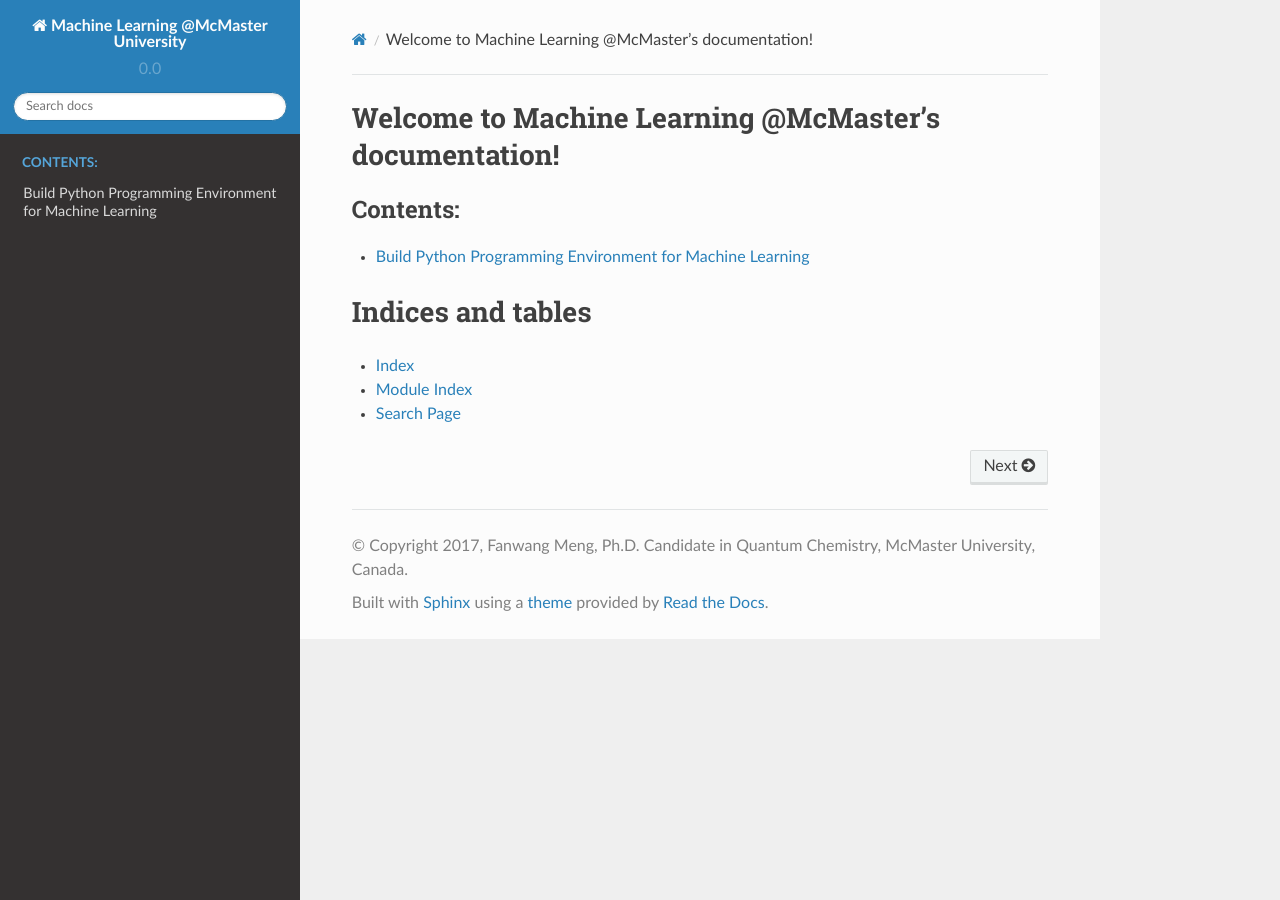
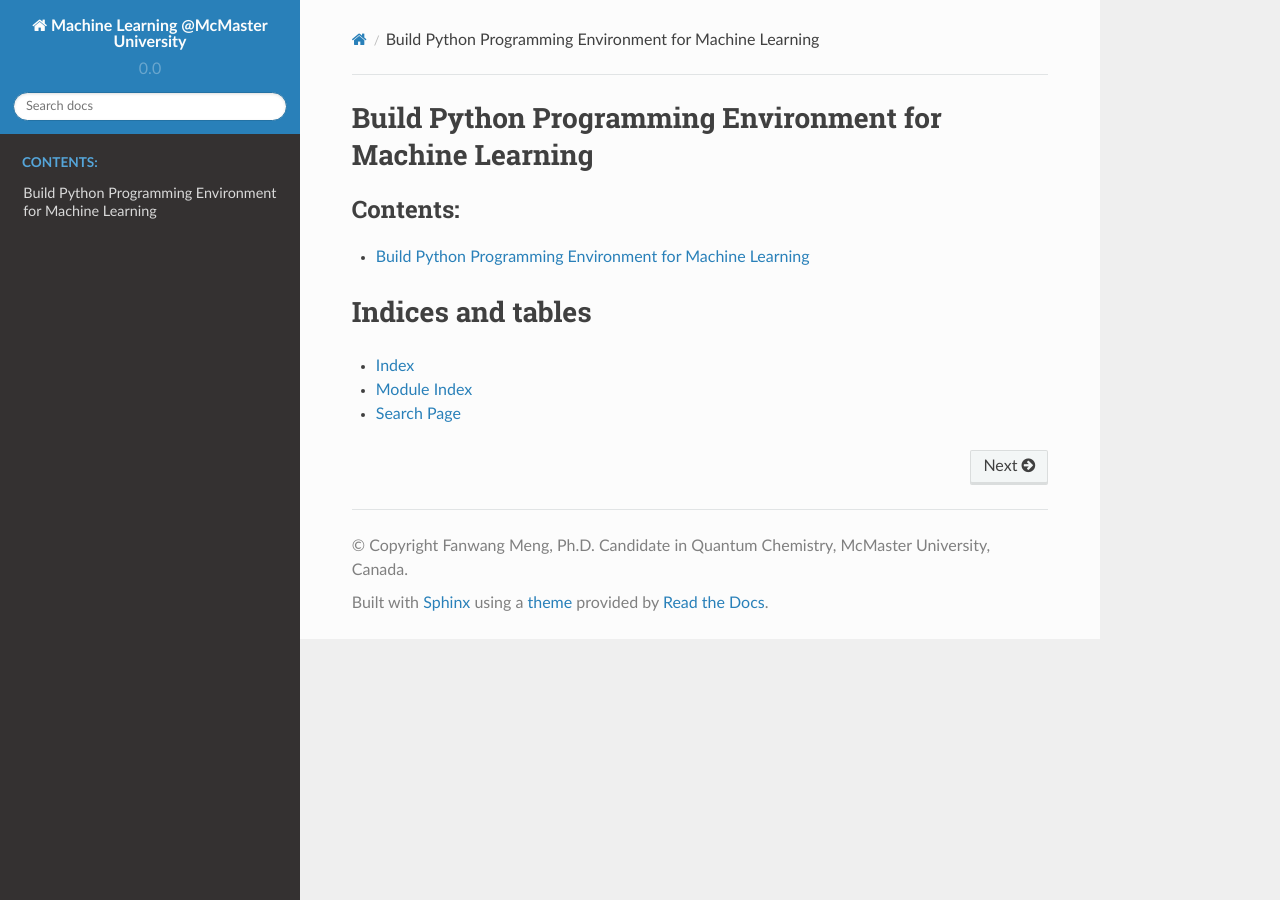
Before and after one commit to somous-jhzhao/Machine_Learning_at_McMaster_University, a Sphinx documentation site: the page built from doc/index.rst, in a window 1280 px wide. Built offline with Sphinx 7.4.7 and the Read the Docs theme 2.0.0, drawn with Linux system fonts in a browser that asks for light colours; some of the changed lines change nothing that is shown.

Commit message:
it worksls

```diff
--- a/doc/conf.py
+++ b/doc/conf.py
@@ -1,7 +1,28 @@
 # -*- coding: utf-8 -*-
+# ChemTools is a collection of interpretive chemical tools for
+# analyzing outputs of the quantum chemistry calculations.
 #
-# Machine Learning @McMaster documentation build configuration file, created by
-# sphinx-quickstart on Wed May 10 16:53:13 2017.
+# Copyright (C) 2014-2015 The ChemTools Development Team
+#
+# This file is part of ChemTools.
+#
+# ChemTools is free software; you can redistribute it and/or
+# modify it under the terms of the GNU General Public License
+# as published by the Free Software Foundation; either version 3
+# of the License, or (at your option) any later version.
+#
+# ChemTools is distributed in the hope that it will be useful,
+# but WITHOUT ANY WARRANTY; without even the implied warranty of
+# MERCHANTABILITY or FITNESS FOR A PARTICULAR PURPOSE.  See the
+# GNU General Public License for more details.
+#
+# You should have received a copy of the GNU General Public License
+# along with this program; if not, see <http://www.gnu.org/licenses/>
+#
+# --
+#
+# ChemTools documentation build configuration file, created by
+# sphinx-quickstart on Wed Dec 16 17:02:24 2015.
 #
 # This file is execfile()d with the current directory set to its
 # containing dir.
@@ -14,41 +35,38 @@
 
 import sys
 import os
+
 sys.path.insert(0, os.path.abspath('sphinxext'))
+
 # If extensions (or modules to document with autodoc) are in another directory,
 # add these directories to sys.path here. If the directory is relative to the
 # documentation root, use os.path.abspath to make it absolute, like shown here.
 sys.path.insert(0, os.path.abspath('..'))
-# import os
-# import sys
-# sys.path.insert(0, os.path.abspath('.'))
-
 
 # -- General configuration ------------------------------------------------
 
 # If your documentation needs a minimal Sphinx version, state it here.
-#
 # needs_sphinx = '1.0'
 
 # Add any Sphinx extension module names here, as strings. They can be
 # extensions coming with Sphinx (named 'sphinx.ext.*') or your custom
 # ones.
-extensions = ['sphinx.ext.autodoc',
+extensions = [
+    'sphinx.ext.autodoc',
     'sphinx.ext.doctest',
     'sphinx.ext.todo',
+    'sphinx.ext.napoleon',
     'sphinx.ext.mathjax',
-    'sphinx.ext.napoleon',
     'sphinx.ext.coverage',
-    'sphinx.ext.viewcode',
     'sphinx.ext.autosummary',
-    'sphinx_gallery.gen_gallery',
     'IPython.sphinxext.ipython_console_highlighting',
     'IPython.sphinxext.ipython_directive',
     'sphinxcontrib.bibtex',
-    ]
+]
 
 # Add any paths that contain templates here, relative to this directory.
 templates_path = ['_templates']
+
 
 mathjax_path = "https://cdn.mathjax.org/mathjax/latest/MathJax.js?config=TeX-AMS-MML_HTMLorMML"
 
@@ -62,19 +80,22 @@ sphinx_gallery_conf = {
     # set the plot file pattern
     'filename_pattern': '/(plot_.*|.*_plot.py$)',
 }
+
 # The suffix(es) of source filenames.
 # You can specify multiple suffix as a list of string:
-#
 # source_suffix = ['.rst', '.md']
 source_suffix = '.rst'
+
+# The encoding of source files.
+# source_encoding = 'utf-8-sig'
 
 # The master toctree document.
 master_doc = 'index'
 
 # General information about the project.
 project = u'Machine Learning @McMaster University'
-copyright = u'2017, Fanwang Meng, Ph.D. Candidate in Quantum Chemistry, McMaster University, Canada'
-author = u'Fanwang Meng, Ph.D. Candidate in Quantum Chemistry, McMaster University, Canada'
+copyright = u'Fanwang Meng, Ph.D. Candidate in Quantum Chemistry, McMaster University, Canada'
+author = u'Fanwang Meng'
 
 # The version info for the project you're documenting, acts as replacement for
 # |version| and |release|, also used in various other places throughout the
@@ -92,23 +113,47 @@ release = u'0.0'
 # Usually you set "language" from the command line for these cases.
 language = None
 
+# There are two options for replacing |today|: either, you set today to some
+# non-false value, then it is used:
+# today = ''
+# Else, today_fmt is used as the format for a strftime call.
+# today_fmt = '%B %d, %Y'
+
 # List of patterns, relative to source directory, that match files and
 # directories to ignore when looking for source files.
-# This patterns also effect to html_static_path and html_extra_path
-exclude_patterns = ['_build', 'Thumbs.db', '.DS_Store']
+exclude_patterns = ['_build','_themes/*',]
+
+# The reST default role (used for this markup: `text`) to use for all
+# documents.
+# default_role = None
+
+# If true, '()' will be appended to :func: etc. cross-reference text.
+# add_function_parentheses = True
+
+# If true, the current module name will be prepended to all description
+# unit titles (such as .. function::).
+# add_module_names = True
+
+# If true, sectionauthor and moduleauthor directives will be shown in the
+# output. They are ignored by default.
+# show_authors = False
 
 # The name of the Pygments (syntax highlighting) style to use.
 pygments_style = 'sphinx'
 
+# A list of ignored prefixes for module index sorting.
+# modindex_common_prefix = []
+
+# If true, keep warnings as "system message" paragraphs in the built documents.
+# keep_warnings = False
+
 # If true, `todo` and `todoList` produce output, else they produce nothing.
 todo_include_todos = True
-
 
 # -- Options for HTML output ----------------------------------------------
 
 # The theme to use for HTML and HTML Help pages.  See the documentation for
 # a list of builtin themes.
-#
 html_theme = 'sphinx_rtd_theme'
 html_theme_path = ["_themes/sphinx_rtd_theme/", ]
 html_show_sourcelink = False
@@ -116,38 +161,108 @@ html_show_sourcelink = False
 # Theme options are theme-specific and customize the look and feel of a theme
 # further.  For a list of options available for each theme, see the
 # documentation.
-#
 # html_theme_options = {}
+
+# Add any paths that contain custom themes here, relative to this directory.
+# html_theme_path = []
+
+# The name for this set of Sphinx documents.  If None, it defaults to
+# "<project> v<release> documentation".
+# html_title = None
+
+# A shorter title for the navigation bar.  Default is the same as html_title.
+# html_short_title = None
+
+# The name of an image file (relative to this directory) to place at the top
+# of the sidebar.
+#html_logo = '_static/chemtools_logo.png'
+
+# The name of an image file (within the static path) to use as favicon of the
+# docs.  This file should be a Windows icon file (.ico) being 16x16 or 32x32
+# pixels large.
+# html_favicon = None
 
 # Add any paths that contain custom static files (such as style sheets) here,
 # relative to this directory. They are copied after the builtin static files,
 # so a file named "default.css" will overwrite the builtin "default.css".
 html_static_path = ['_static']
 
+# Add any extra paths that contain custom files (such as robots.txt or
+# .htaccess) here, relative to this directory. These files are copied
+# directly to the root of the documentation.
+# html_extra_path = []
 
-# -- Options for HTMLHelp output ------------------------------------------
+# If not '', a 'Last updated on:' timestamp is inserted at every page bottom,
+# using the given strftime format.
+# html_last_updated_fmt = '%b %d, %Y'
+
+# If true, SmartyPants will be used to convert quotes and dashes to
+# typographically correct entities.
+# html_use_smartypants = True
+
+# Custom sidebar templates, maps document names to template names.
+# html_sidebars = {}
+
+# Additional templates that should be rendered to pages, maps page names to
+# template names.
+# html_additional_pages = {}
+
+# If false, no module index is generated.
+# html_domain_indices = True
+
+# If false, no index is generated.
+# html_use_index = True
+
+# If true, the index is split into individual pages for each letter.
+# html_split_index = False
+
+# If true, links to the reST sources are added to the pages.
+# html_show_sourcelink = True
+
+# If true, "Created using Sphinx" is shown in the HTML footer. Default is True.
+# html_show_sphinx = True
+
+# If true, "(C) Copyright ..." is shown in the HTML footer. Default is True.
+# html_show_copyright = True
+
+# If true, an OpenSearch description file will be output, and all pages will
+# contain a <link> tag referring to it.  The value of this option must be the
+# base URL from which the finished HTML is served.
+# html_use_opensearch = ''
+
+# This is the file name suffix for HTML files (e.g. ".xhtml").
+# html_file_suffix = None
+
+# Language to be used for generating the HTML full-text search index.
+# Sphinx supports the following languages:
+#   'da', 'de', 'en', 'es', 'fi', 'fr', 'hu', 'it', 'ja'
+#   'nl', 'no', 'pt', 'ro', 'ru', 'sv', 'tr'
+# html_search_language = 'en'
+
+# A dictionary with options for the search language support, empty by default.
+# Now only 'ja' uses this config value
+# html_search_options = {'type': 'default'}
+
+# The name of a javascript file (relative to the configuration directory) that
+# implements a search results scorer. If empty, the default will be used.
+# html_search_scorer = 'scorer.js'
 
 # Output file base name for HTML help builder.
-htmlhelp_basename = 'MachineLearningMcMasterdoc'
-
+htmlhelp_basename = 'Machine_Learning_McMaster_Univ._doc'
 
 # -- Options for LaTeX output ---------------------------------------------
 
 latex_elements = {
     # The paper size ('letterpaper' or 'a4paper').
-    #
     # 'papersize': 'letterpaper',
 
     # The font size ('10pt', '11pt' or '12pt').
-    #
     # 'pointsize': '10pt',
 
     # Additional stuff for the LaTeX preamble.
-    #
     # 'preamble': '',
 
     # Latex figure (float) alignment
-    #
     # 'figure_align': 'htbp',
 }
 
@@ -155,9 +270,29 @@ latex_elements = {
 # (source start file, target name, title,
 #  author, documentclass [howto, manual, or own class]).
 latex_documents = [
-    (master_doc, 'MachineLearningMcMaster.tex', u'Machine Learning @McMaster Documentation',
-     u'Fanwang Meng, Ph.D. Candidate in Quantum Chemistry, McMaster University, Canada', 'manual'),
+    (master_doc, 'Machine_Learning_McMaster_Univ.tex', u'Machine_Learning_McMaster_Univ Documentation',
+     u'Fanwang Meng @ McMaster University', 'manual'),
 ]
+
+# The name of an image file (relative to this directory) to place at the top of
+# the title page.
+# latex_logo = None
+
+# For "manual" documents, if this is true, then toplevel headings are parts,
+# not chapters.
+# latex_use_parts = False
+
+# If true, show page references after internal links.
+# latex_show_pagerefs = False
+
+# If true, show URL addresses after external links.
+# latex_show_urls = False
+
+# Documents to append as an appendix to all manuals.
+# latex_appendices = []
+
+# If false, no module index is generated.
+# latex_domain_indices = True
 
 
 # -- Options for manual page output ---------------------------------------
@@ -165,9 +300,12 @@ latex_documents = [
 # One entry per manual page. List of tuples
 # (source start file, name, description, authors, manual section).
 man_pages = [
-    (master_doc, 'machinelearningmcmaster', u'Machine Learning @McMaster Documentation',
+    (master_doc, 'Machine Learning', u'Machine Learning Documentation',
      [author], 1)
 ]
+
+# If true, show URL addresses after external links.
+# man_show_urls = False
 
 
 # -- Options for Texinfo output -------------------------------------------
@@ -176,12 +314,25 @@ man_pages = [
 # (source start file, target name, title, author,
 #  dir menu entry, description, category)
 texinfo_documents = [
-    (master_doc, 'MachineLearningMcMaster', u'Machine Learning @McMaster Documentation',
-     author, 'MachineLearningMcMaster', 'One line description of project.',
+    (master_doc, 'Machine Learning', u'Machine Learning Documentation',
+     author, 'Machine Learning', 'One line description of project.',
      'Miscellaneous'),
 ]
 
+# Documents to append as an appendix to all manuals.
+# texinfo_appendices = []
 
+# If false, no module index is generated.
+# texinfo_domain_indices = True
+
+# How to display URL addresses: 'footnote', 'no', or 'inline'.
+# texinfo_show_urls = 'footnote'
+
+# If true, do not generate a @detailmenu in the "Top" node's menu.
+# texinfo_no_detailmenu = False
+
+
+# -- Custom ChemTools-specific settings -------------------------------------------
 
 # Put class docstring and the __init__ docstring together in the documentation
 # for your class when you use the autoclass directive.
@@ -191,6 +342,3 @@ autodoc_member_order = 'bysource'
 # autodoc_default_flags = ['members', 'undoc-members', 'inherited-members', 'show-inheritance']
 
 # -----------------------------------------------------------------------------
-# Autosummary
-# -----------------------------------------------------------------------------
-autosummary_generate = ['tech_api.rst']
--- a/doc/conf_chemtools.py
+++ /dev/null
@@ -1,349 +0,0 @@
-# -*- coding: utf-8 -*-
-# ChemTools is a collection of interpretive chemical tools for
-# analyzing outputs of the quantum chemistry calculations.
-#
-# Copyright (C) 2014-2015 The ChemTools Development Team
-#
-# This file is part of ChemTools.
-#
-# ChemTools is free software; you can redistribute it and/or
-# modify it under the terms of the GNU General Public License
-# as published by the Free Software Foundation; either version 3
-# of the License, or (at your option) any later version.
-#
-# ChemTools is distributed in the hope that it will be useful,
-# but WITHOUT ANY WARRANTY; without even the implied warranty of
-# MERCHANTABILITY or FITNESS FOR A PARTICULAR PURPOSE.  See the
-# GNU General Public License for more details.
-#
-# You should have received a copy of the GNU General Public License
-# along with this program; if not, see <http://www.gnu.org/licenses/>
-#
-# --
-#
-# ChemTools documentation build configuration file, created by
-# sphinx-quickstart on Wed Dec 16 17:02:24 2015.
-#
-# This file is execfile()d with the current directory set to its
-# containing dir.
-#
-# Note that not all possible configuration values are present in this
-# autogenerated file.
-#
-# All configuration values have a default; values that are commented out
-# serve to show the default.
-
-import sys
-import os
-
-sys.path.insert(0, os.path.abspath('sphinxext'))
-
-# If extensions (or modules to document with autodoc) are in another directory,
-# add these directories to sys.path here. If the directory is relative to the
-# documentation root, use os.path.abspath to make it absolute, like shown here.
-sys.path.insert(0, os.path.abspath('..'))
-
-# -- General configuration ------------------------------------------------
-
-# If your documentation needs a minimal Sphinx version, state it here.
-# needs_sphinx = '1.0'
-
-# Add any Sphinx extension module names here, as strings. They can be
-# extensions coming with Sphinx (named 'sphinx.ext.*') or your custom
-# ones.
-extensions = [
-    'sphinx.ext.autodoc',
-    'sphinx.ext.doctest',
-    'sphinx.ext.todo',
-    'sphinx.ext.napoleon',
-    'sphinx.ext.mathjax',
-    'sphinx.ext.coverage',
-    'sphinx.ext.viewcode',
-    'sphinx.ext.autosummary',
-    'sphinx_gallery.gen_gallery',
-    'IPython.sphinxext.ipython_console_highlighting',
-    'IPython.sphinxext.ipython_directive',
-    'sphinxcontrib.bibtex',
-]
-
-# Add any paths that contain templates here, relative to this directory.
-templates_path = ['_templates']
-
-
-mathjax_path = "https://cdn.mathjax.org/mathjax/latest/MathJax.js?config=TeX-AMS-MML_HTMLorMML"
-
-sphinx_gallery_conf = {
-    # path to examples scripts
-    'examples_dirs': '../examples',
-    # path where to save the generated examples
-    'gallery_dirs': 'auto_examples',
-    # path to the default thumb pics
-    'default_thumb_file': './_static/chemtools_white_bg_logo.png',
-    # set the plot file pattern
-    'filename_pattern': '/(plot_.*|.*_plot.py$)',
-}
-
-# The suffix(es) of source filenames.
-# You can specify multiple suffix as a list of string:
-# source_suffix = ['.rst', '.md']
-source_suffix = '.rst'
-
-# The encoding of source files.
-# source_encoding = 'utf-8-sig'
-
-# The master toctree document.
-master_doc = 'index'
-
-# General information about the project.
-project = u'ChemTools'
-copyright = u'2016, Ayers\' Group @ McMaster University'
-author = u'Ayers\' Group @ McMaster University'
-
-# The version info for the project you're documenting, acts as replacement for
-# |version| and |release|, also used in various other places throughout the
-# built documents.
-#
-# The short X.Y version.
-version = u'0.9.0'
-# The full version, including alpha/beta/rc tags.
-release = u'0.0'
-
-# The language for content autogenerated by Sphinx. Refer to documentation
-# for a list of supported languages.
-#
-# This is also used if you do content translation via gettext catalogs.
-# Usually you set "language" from the command line for these cases.
-language = None
-
-# There are two options for replacing |today|: either, you set today to some
-# non-false value, then it is used:
-# today = ''
-# Else, today_fmt is used as the format for a strftime call.
-# today_fmt = '%B %d, %Y'
-
-# List of patterns, relative to source directory, that match files and
-# directories to ignore when looking for source files.
-exclude_patterns = ['_build','_themes/*',]
-
-# The reST default role (used for this markup: `text`) to use for all
-# documents.
-# default_role = None
-
-# If true, '()' will be appended to :func: etc. cross-reference text.
-# add_function_parentheses = True
-
-# If true, the current module name will be prepended to all description
-# unit titles (such as .. function::).
-# add_module_names = True
-
-# If true, sectionauthor and moduleauthor directives will be shown in the
-# output. They are ignored by default.
-# show_authors = False
-
-# The name of the Pygments (syntax highlighting) style to use.
-pygments_style = 'sphinx'
-
-# A list of ignored prefixes for module index sorting.
-# modindex_common_prefix = []
-
-# If true, keep warnings as "system message" paragraphs in the built documents.
-# keep_warnings = False
-
-# If true, `todo` and `todoList` produce output, else they produce nothing.
-todo_include_todos = True
-
-# -- Options for HTML output ----------------------------------------------
-
-# The theme to use for HTML and HTML Help pages.  See the documentation for
-# a list of builtin themes.
-html_theme = 'sphinx_rtd_theme'
-html_theme_path = ["_themes/sphinx_rtd_theme/", ]
-html_show_sourcelink = False
-
-# Theme options are theme-specific and customize the look and feel of a theme
-# further.  For a list of options available for each theme, see the
-# documentation.
-# html_theme_options = {}
-
-# Add any paths that contain custom themes here, relative to this directory.
-# html_theme_path = []
-
-# The name for this set of Sphinx documents.  If None, it defaults to
-# "<project> v<release> documentation".
-# html_title = None
-
-# A shorter title for the navigation bar.  Default is the same as html_title.
-# html_short_title = None
-
-# The name of an image file (relative to this directory) to place at the top
-# of the sidebar.
-html_logo = '_static/chemtools_logo.png'
-
-# The name of an image file (within the static path) to use as favicon of the
-# docs.  This file should be a Windows icon file (.ico) being 16x16 or 32x32
-# pixels large.
-# html_favicon = None
-
-# Add any paths that contain custom static files (such as style sheets) here,
-# relative to this directory. They are copied after the builtin static files,
-# so a file named "default.css" will overwrite the builtin "default.css".
-html_static_path = ['_static']
-
-# Add any extra paths that contain custom files (such as robots.txt or
-# .htaccess) here, relative to this directory. These files are copied
-# directly to the root of the documentation.
-# html_extra_path = []
-
-# If not '', a 'Last updated on:' timestamp is inserted at every page bottom,
-# using the given strftime format.
-# html_last_updated_fmt = '%b %d, %Y'
-
-# If true, SmartyPants will be used to convert quotes and dashes to
-# typographically correct entities.
-# html_use_smartypants = True
-
-# Custom sidebar templates, maps document names to template names.
-# html_sidebars = {}
-
-# Additional templates that should be rendered to pages, maps page names to
-# template names.
-# html_additional_pages = {}
-
-# If false, no module index is generated.
-# html_domain_indices = True
-
-# If false, no index is generated.
-# html_use_index = True
-
-# If true, the index is split into individual pages for each letter.
-# html_split_index = False
-
-# If true, links to the reST sources are added to the pages.
-# html_show_sourcelink = True
-
-# If true, "Created using Sphinx" is shown in the HTML footer. Default is True.
-# html_show_sphinx = True
-
-# If true, "(C) Copyright ..." is shown in the HTML footer. Default is True.
-# html_show_copyright = True
-
-# If true, an OpenSearch description file will be output, and all pages will
-# contain a <link> tag referring to it.  The value of this option must be the
-# base URL from which the finished HTML is served.
-# html_use_opensearch = ''
-
-# This is the file name suffix for HTML files (e.g. ".xhtml").
-# html_file_suffix = None
-
-# Language to be used for generating the HTML full-text search index.
-# Sphinx supports the following languages:
-#   'da', 'de', 'en', 'es', 'fi', 'fr', 'hu', 'it', 'ja'
-#   'nl', 'no', 'pt', 'ro', 'ru', 'sv', 'tr'
-# html_search_language = 'en'
-
-# A dictionary with options for the search language support, empty by default.
-# Now only 'ja' uses this config value
-# html_search_options = {'type': 'default'}
-
-# The name of a javascript file (relative to the configuration directory) that
-# implements a search results scorer. If empty, the default will be used.
-# html_search_scorer = 'scorer.js'
-
-# Output file base name for HTML help builder.
-htmlhelp_basename = 'ChemToolsdoc'
-
-# -- Options for LaTeX output ---------------------------------------------
-
-latex_elements = {
-    # The paper size ('letterpaper' or 'a4paper').
-    # 'papersize': 'letterpaper',
-
-    # The font size ('10pt', '11pt' or '12pt').
-    # 'pointsize': '10pt',
-
-    # Additional stuff for the LaTeX preamble.
-    # 'preamble': '',
-
-    # Latex figure (float) alignment
-    # 'figure_align': 'htbp',
-}
-
-# Grouping the document tree into LaTeX files. List of tuples
-# (source start file, target name, title,
-#  author, documentclass [howto, manual, or own class]).
-latex_documents = [
-    (master_doc, 'ChemTools.tex', u'ChemTools Documentation',
-     u'Ayers\' Group @ McMaster University', 'manual'),
-]
-
-# The name of an image file (relative to this directory) to place at the top of
-# the title page.
-# latex_logo = None
-
-# For "manual" documents, if this is true, then toplevel headings are parts,
-# not chapters.
-# latex_use_parts = False
-
-# If true, show page references after internal links.
-# latex_show_pagerefs = False
-
-# If true, show URL addresses after external links.
-# latex_show_urls = False
-
-# Documents to append as an appendix to all manuals.
-# latex_appendices = []
-
-# If false, no module index is generated.
-# latex_domain_indices = True
-
-
-# -- Options for manual page output ---------------------------------------
-
-# One entry per manual page. List of tuples
-# (source start file, name, description, authors, manual section).
-man_pages = [
-    (master_doc, 'chemtools', u'ChemTools Documentation',
-     [author], 1)
-]
-
-# If true, show URL addresses after external links.
-# man_show_urls = False
-
-
-# -- Options for Texinfo output -------------------------------------------
-
-# Grouping the document tree into Texinfo files. List of tuples
-# (source start file, target name, title, author,
-#  dir menu entry, description, category)
-texinfo_documents = [
-    (master_doc, 'ChemTools', u'ChemTools Documentation',
-     author, 'ChemTools', 'One line description of project.',
-     'Miscellaneous'),
-]
-
-# Documents to append as an appendix to all manuals.
-# texinfo_appendices = []
-
-# If false, no module index is generated.
-# texinfo_domain_indices = True
-
-# How to display URL addresses: 'footnote', 'no', or 'inline'.
-# texinfo_show_urls = 'footnote'
-
-# If true, do not generate a @detailmenu in the "Top" node's menu.
-# texinfo_no_detailmenu = False
-
-
-# -- Custom ChemTools-specific settings -------------------------------------------
-
-# Put class docstring and the __init__ docstring together in the documentation
-# for your class when you use the autoclass directive.
-autoclass_content = 'both'
-
-autodoc_member_order = 'bysource'
-# autodoc_default_flags = ['members', 'undoc-members', 'inherited-members', 'show-inheritance']
-
-# -----------------------------------------------------------------------------
-# Autosummary
-# -----------------------------------------------------------------------------
-autosummary_generate = ['tech_api.rst']
--- a/doc/index.rst
+++ b/doc/index.rst
@@ -1,10 +1,10 @@
-.. Machine Learning @McMaster documentation master file, created by
-   sphinx-quickstart on Wed May 10 16:53:13 2017.
+.. Build Python Programming Environment for Machine Learning documentation master file, created by
+   sphinx-quickstart on Wed May 10 22:12:00 2017.
    You can adapt this file completely to your liking, but it should at least
    contain the root `toctree` directive.
 
-Welcome to Machine Learning @McMaster's documentation!
-======================================================
+Build Python Programming Environment for Machine Learning
+=========================================================
 
 .. toctree::
    :maxdepth: 2
@@ -13,8 +13,6 @@ Welcome to Machine Learning @McMaster's documentation!
    programming_environment
 
 
-
-
 Indices and tables
 ==================
 
```
Also changed, not shown: 2 other files.
